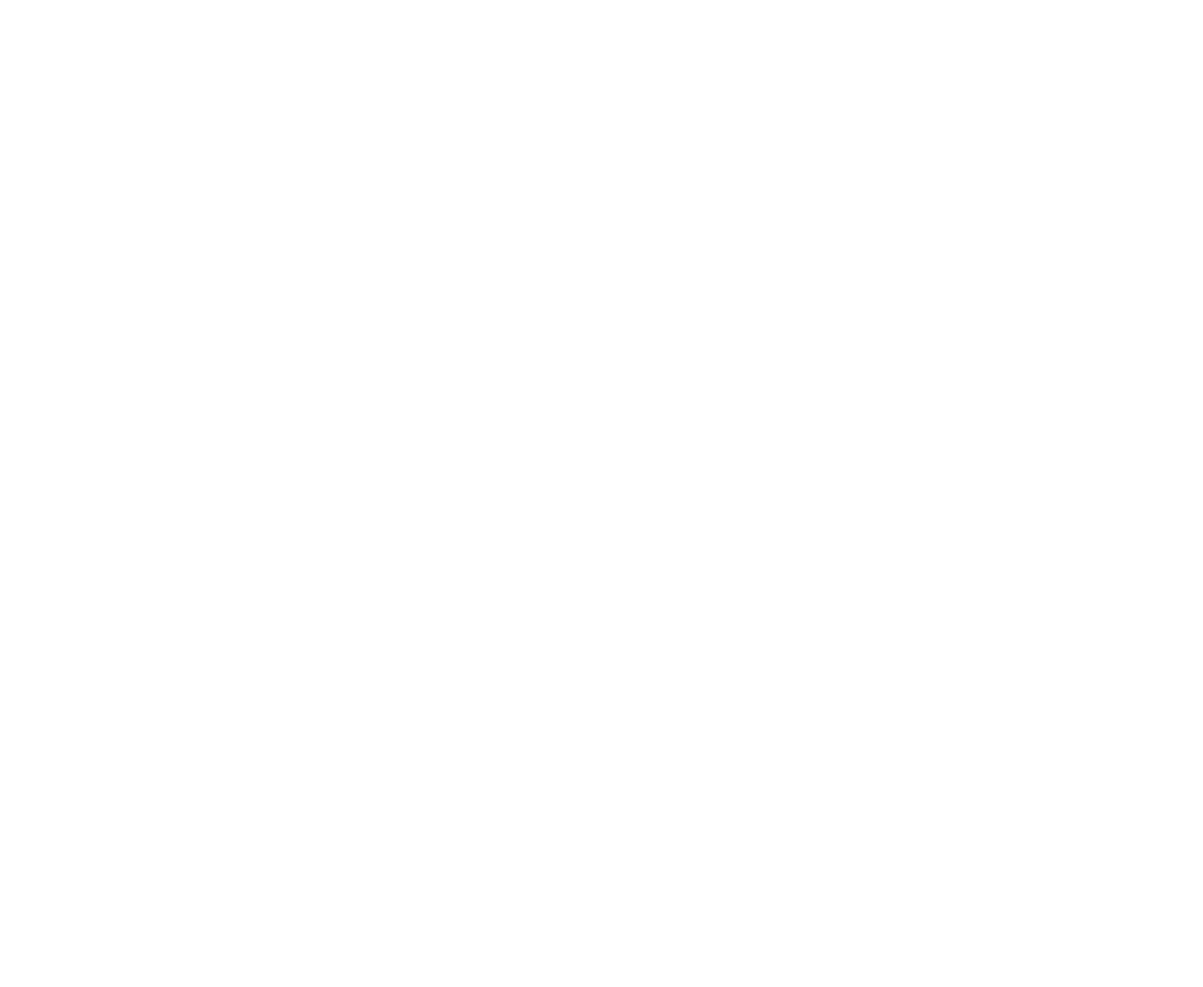
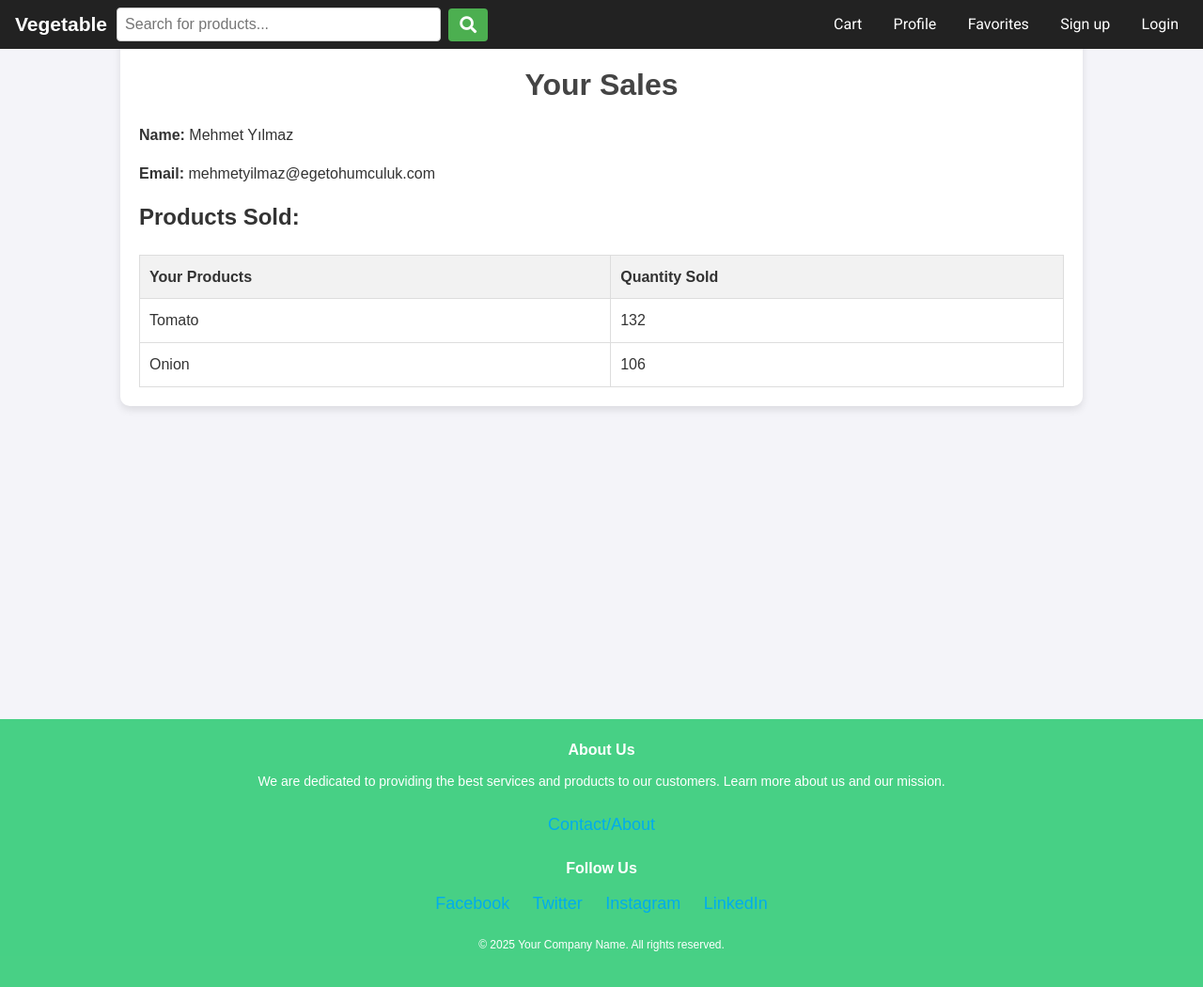
Before and after one commit to Zack-bug/Vegetable-, a PHP site: page /profile.html in a window 1280 px wide. Before the commit the page is empty. Shown: the whole page at 94% size. Before the commit the page ends 800 px from the top, so only its background shows below. Run offline with PHP 8.4, Linux system fonts and the light colour scheme.

Commit message:
Profile and green color change

```diff
--- /dev/null
+++ b/css/profile.css
@@ -0,0 +1,41 @@
+body {
+    font-family: Arial, sans-serif;
+    line-height: 1.6;
+    margin: 0;
+    padding: 0;
+    background-color: #f4f4f9;
+    color: #333;
+}
+
+.container {
+
+    width: 80%;
+    margin: 30px auto;
+    background: #fff;
+    padding: 20px;
+    border-radius: 10px;
+    box-shadow: 0 4px 8px rgba(0, 0, 0, 0.1);
+}
+
+h1 {
+    margin-top: 15px;
+    text-align: center;
+    color: #444;
+}
+
+table {
+    width: 100%;
+    border-collapse: collapse;
+    margin-top: 20px;
+}
+
+table th, table td {
+    border: 1px solid #ddd;
+    padding: 10px;
+    text-align: left;
+}
+
+table th {
+    background-color: #f2f2f2;
+    color: #333;
+}
--- a/css/styles.css
+++ b/css/styles.css
@@ -67,7 +67,7 @@
 }
 
 .main-header {
-  background-color: #222;
+  background-color: #3cce7def;
   padding: 8px 16px;
 }
 
@@ -317,7 +317,7 @@
 .about-section {
   padding: 50px;
   text-align: center;
-  background-color: #222;
+  background-color: #3cce7def;
   color: white;
 }
 
@@ -346,7 +346,7 @@
   display: inline-block;
   padding: 8px;
   color: white;
-  background-color: #222;
+  background-color: #3cce7def;
   text-align: center;
   cursor: pointer;
   width: 27em;
@@ -379,7 +379,7 @@
 }
 
 .footer_home {
-  background-color: #222;
+  background-color: #3cce7def;
   color: #fff;
   padding: 20px 0;
   text-align: center;
@@ -484,7 +484,7 @@
   display: block;
   margin: 20px auto;
   padding: 10px 20px;
-  background-color: #222;
+  background-color: #3cce7def;
   color: white;
   border: none;
   border-radius: 5px;
@@ -516,7 +516,7 @@
   border-radius: 5px;
   cursor: pointer;
 
-  background-color: #222;
+  background-color: #3cce7def;
   color: white;
   border: none;
   border-radius: 5px;
--- a/profile.html
+++ b/profile.html
@@ -0,0 +1,103 @@
+<!DOCTYPE html>
+<link rel="stylesheet" href="css/styles.css" />
+<link rel="stylesheet" href="css/main.css" />
+<link rel="stylesheet" href="css/profile.css" />
+<meta charset="UTF-8" />
+<meta name="viewport" content="width=device-width, initial-scale=1.0" />
+<script src="javascript/Cart.js"></script>
+<html>
+  <head>
+    <title>Title of the document</title>
+  </head>
+  <body>
+    <header class="main-header main__header_homepage">
+      <a href="Homepage.html" class="main-header__logo">Vegetable</a>
+      <form class="search-form" id="searchForm" onsubmit="return false;">
+        <input
+          type="text"
+          id="searchInput"
+          class="search-input"
+          placeholder="Search for products..."
+          oninput="filterProducts()"
+        />
+        <button type="submit" class="search-button">
+          <i class="fas fa-search"></i>
+          <!-- Font Awesome Arama İkonu -->
+        </button>
+      </form>
+      <nav class="main-nav">
+        <ul class="main-nav__items">
+          <li class="main-nav__item">
+            <a href="Cart.html">Cart</a>
+          </li>
+          <li class="main-nav__item">
+            <a href="profile.html">Profile</a>
+          </li>
+          <li class="main-nav__item">
+            <a href="Favorites.html">Favorites</a>
+          </li>
+          <li class="main-nav__item">
+            <a href="Register.html">Sign up</a>
+          </li>
+          <li class="main-nav__item">
+            <a href="login.html">Login</a>
+          </li>
+        </ul>
+      </nav>
+    </header>
+    <main>
+      <div class="container">
+        <h1>Your Sales</h1>
+        <p class="profile"><strong>Name:</strong> Mehmet Yılmaz</p>
+        <p><strong>Email:</strong> mehmetyilmaz@egetohumculuk.com</p>
+
+        <h2>Products Sold:</h2>
+        <table>
+          <thead>
+            <tr>
+              <th>Your Products</th>
+              <th>Quantity Sold</th>
+            </tr>
+          </thead>
+          <tbody>
+            <tr>
+              <td>Tomato</td>
+              <td>132</td>
+            </tr>
+            <tr>
+              <td>Onion</td>
+              <td>106</td>
+            </tr>
+          </tbody>
+        </table>
+      </div>
+    </main>
+    <footer class="footer_home">
+      <div class="footer_home-container">
+        <div class="footer_home-section">
+          <h4>About Us</h4>
+          <p>
+            We are dedicated to providing the best services and products to our
+            customers. Learn more about us and our mission.
+          </p>
+        </div>
+
+        <div class="footer_home-section">
+          <a href="about.html">Contact/About</a>
+        </div>
+
+        <div class="footer_home-section">
+          <h4>Follow Us</h4>
+          <a href="https://facebook.com" target="_blank">Facebook</a>
+          <a href="https://twitter.com" target="_blank">Twitter</a>
+          <a href="https://instagram.com" target="_blank">Instagram</a>
+          <a href="https://linkedin.com" target="_blank">LinkedIn</a>
+        </div>
+
+        <div class="footer_home-bottom">
+          <p>&copy; 2025 Your Company Name. All rights reserved.</p>
+        </div>
+      </div>
+    </footer>
+  </body>
+</html>
```
